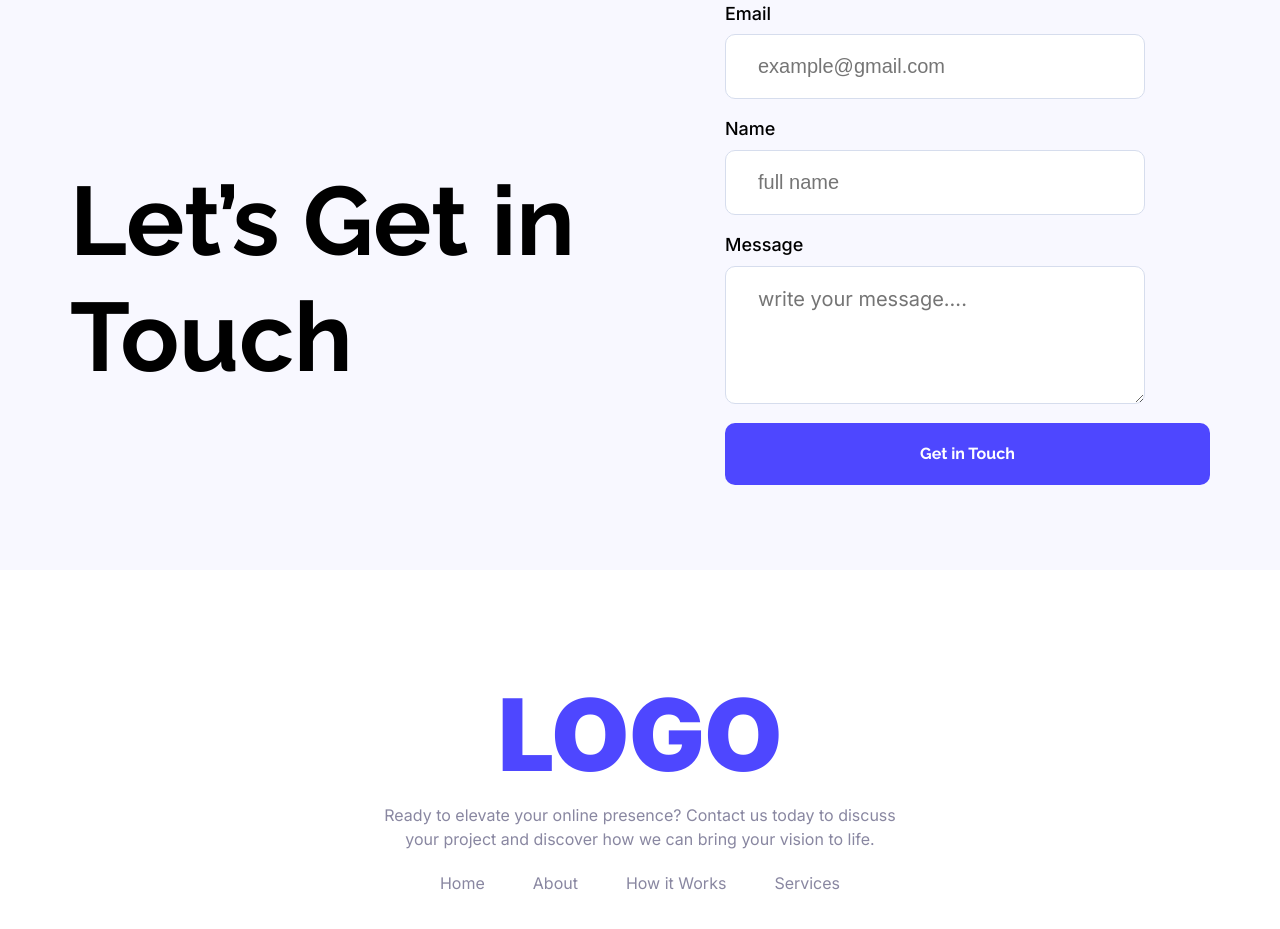
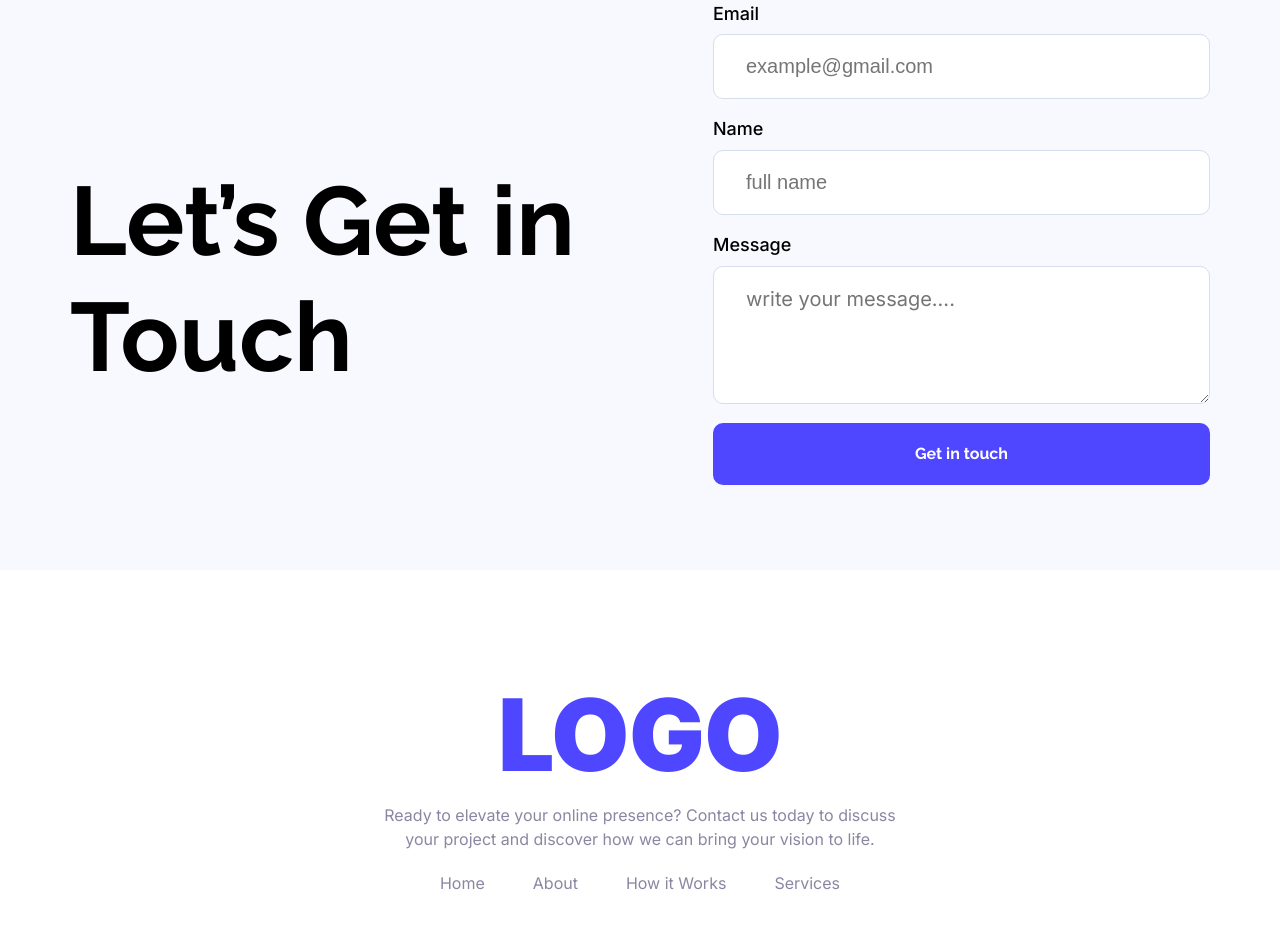
Before and after one commit to MDFAHAD721/web-flow-A01, a plain HTML site: page index.html in a window 1280 px wide. Shown: the part 2966-3895 px from the top of the page. Drawn offline with Linux system fonts and the light colour scheme.

Commit message:
added changes in the form section

```diff
--- a/index.html
+++ b/index.html
@@ -150,8 +150,8 @@
             <input type="text" name="" id="" placeholder="full name">
             <h4>Message</h4>
             <textarea class="inter-normal" rows="4" name="" id="" placeholder="write your message...."></textarea>
-            <a href=""><button class="form-button raleway-normal">Get in Touch</button></a>
             </form>
+            <a href=""><button class="form-button raleway-normal">Get in touch</button></a>
         </div>
     </div>
 </section>
--- a/styles/webflowstyle.css
+++ b/styles/webflowstyle.css
@@ -233,7 +233,7 @@ input[type=email],
 textarea {
     display: block;
     font-size: 20px;
-    width: 420px;
+    width: 497px;
     padding: 20px 32px;
     border: 1px solid #D6DDED;
     border-radius: 10px;
@@ -244,10 +244,9 @@ textarea {
     font-weight: bold;
     line-height: 150%;
     color: #FFFFFF;
-    width: 485px;
+    width: 497px;
     padding: 19px 0px;
     background-color: #4E47FF;
-    color: #FFFFFF;
     border-radius: 10px;
     border: none;
     margin-bottom: 71px;
```
